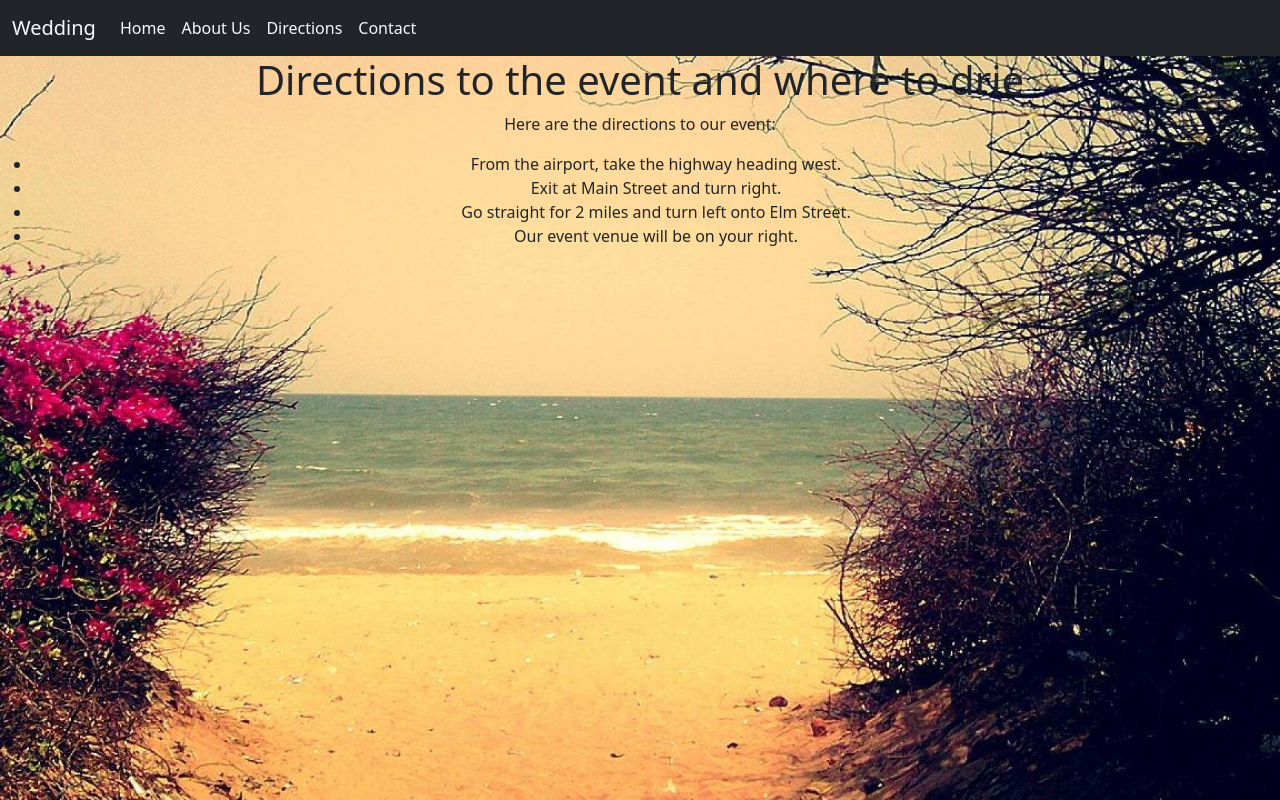
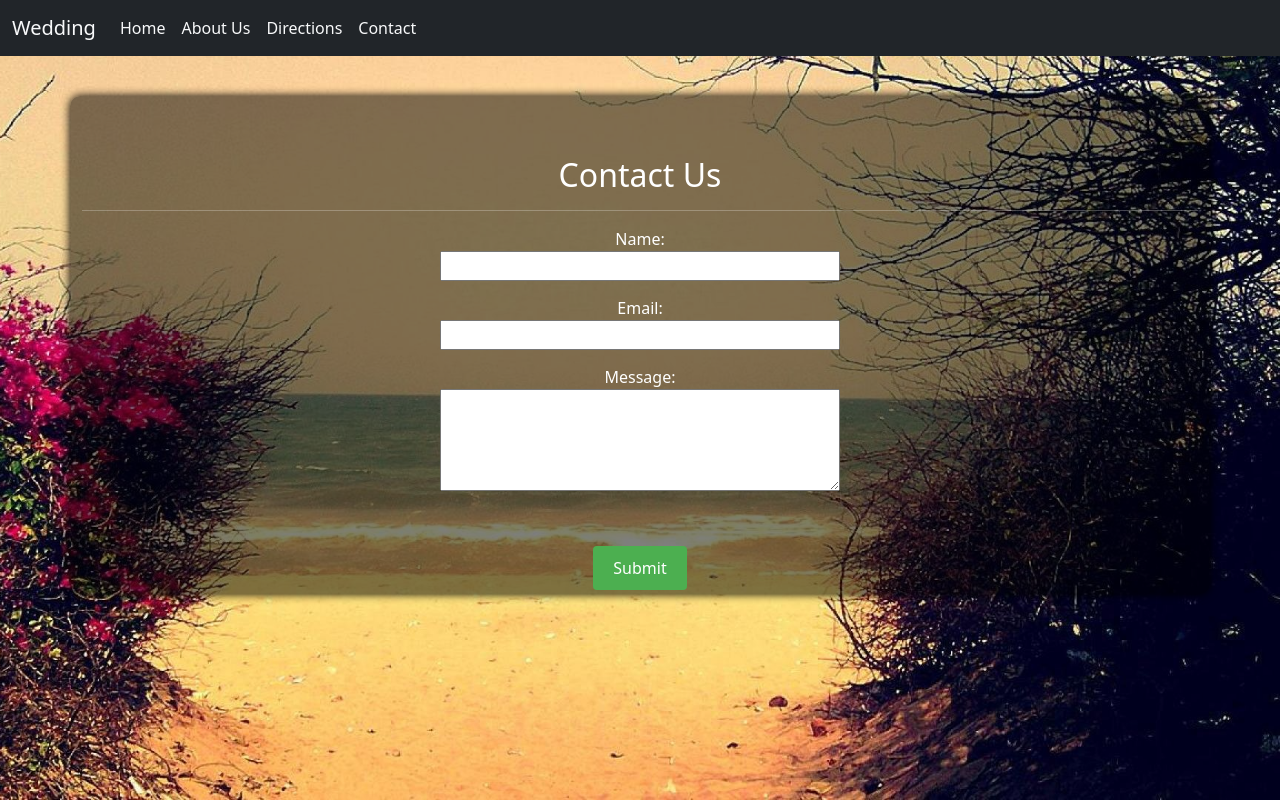
Before and after one commit to Kyle-Kundinger/WeddingRSVP, a React (Create React App) app in the folder client/: page /contact in a window 1280 px wide. Built offline with nearby package versions, Linux system fonts and the light colour scheme.

Commit message:
updated contact form

```diff
--- a/client/src/components/contact.js
+++ b/client/src/components/contact.js
@@ -1,18 +1,78 @@
-import React from "react";
+import React, { useState } from 'react';
 
 function Contact() {
-    return (
-      <div>
-        <h1>Directions to the event and where to drie</h1>
-        <p>Here are the directions to our event:</p>
-        <ul>
-          <li>From the airport, take the highway heading west.</li>
-          <li>Exit at Main Street and turn right.</li>
-          <li>Go straight for 2 miles and turn left onto Elm Street.</li>
-          <li>Our event venue will be on your right.</li>
-        </ul>
-      </div>
-    );
-  }
+  const [formData, setFormData] = useState({
+    name: '',
+    email: '',
+    message: '',
+  });
+
+  const handleChange = (event) => {
+    setFormData({
+      ...formData,
+      [event.target.name]: event.target.value,
+    });
+  };
+
+  const handleSubmit = (event) => {
+    event.preventDefault();
+    // Handle form submission logic here, e.g., send data to a server
+    console.log('Form submitted:', formData);
+  };
+
+  return (
+    <div
+      className="container"
+      style={{
+        paddingTop: '60px',
+        color: 'white',
+        backgroundColor: 'rgba(0, 0, 0, 0.5)',
+        marginTop: '40px',
+        boxShadow: '0 0 10px rgba(0, 0, 0, 1)',
+        borderRadius: '10px',
+      }}
+    >
+      <h2>Contact Us</h2>
+      <hr />
+      <form onSubmit={handleSubmit} className="form-container">
+        <div>
+          <label htmlFor="name">Name:</label>
+          <input
+            type="text"
+            id="name"
+            name="name"
+            value={formData.name}
+            onChange={handleChange}
+            className="form-input" // Add the className
+          />
+        </div>
+        <div>
+          <label htmlFor="email">Email:</label>
+          <input
+            type="email"
+            id="email"
+            name="email"
+            value={formData.email}
+            onChange={handleChange}
+            className="form-input" // Add the className
+          />
+        </div>
+        <div>
+          <label htmlFor="message">Message:</label>
+          <textarea
+            id="message"
+            name="message"
+            rows="4"
+            cols="50"
+            value={formData.message}
+            onChange={handleChange}
+            className="form-input" // Add the className
+          ></textarea>
+        </div>
+        <input type="submit" value="Submit" className="button" />
+      </form>
+    </div>
+  );
+}
 
 export default Contact;
--- a/client/src/components/home.js
+++ b/client/src/components/home.js
@@ -37,18 +37,18 @@ class Home extends React.Component {
               Please find the event details below:
             </p>
             <p style={{ marginLeft: '1em', lineHeight: '1.8em' }}>
-              Date: [Wedding Date]<br />
-              Time: [Wedding Time]<br />
-              Venue: [Wedding Venue]<br />
-              Address: [Wedding Venue Address]
+              Date: October 21st, 2023<br />
+              Time: 3:00 P.M.<br />
+              Venue: 404<br />
+              Address: 404 N Main St, Oshkosh, WI 54901<br />
             </p>
-            <button onClick={this.toggleRsvp}>RSVP</button>
+            <button className="buttonRSVP" onClick={this.toggleRsvp}>RSVP</button>
           </>
         )}
         {showRsvp && (
           <>
             <Rsvp />
-            <button onClick={this.toggleRsvp}>Back to Home</button>
+            <button className="button" onClick={this.toggleRsvp}>Back to Home</button>
           </>
         )}
       </div>
--- a/client/src/components/rsvp.js
+++ b/client/src/components/rsvp.js
@@ -51,7 +51,7 @@ const Rsvp = () => {
           </label>
           <br />
           <br />
-          <input type="submit" value={loading ? 'Loading...' : 'RSVP'} disabled={loading} />
+          <input type="submit" value={loading ? 'Loading...' : 'Search'} disabled={loading} className='buttonRSVP'/>
         </form>
       )}
     </div>
```
